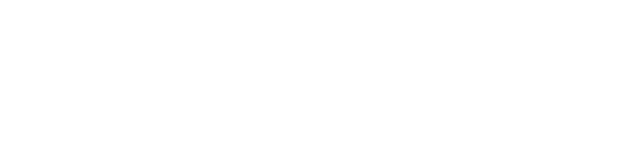
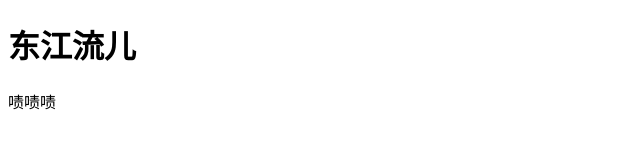
Before and after one commit to macong1963/macong1963.github.io, a plain HTML site: page index.html in a window 1280 px wide. Shown: the whole page, without its empty margins (0-640 px from the left). Drawn offline with Linux system fonts and the light colour scheme.

Commit message:
Update index.html

```diff
--- a/index.html
+++ b/index.html
@@ -1,8 +1,14 @@
+
 <!DOCTYPE html>
 <html>
+<head>
+<meta charset="utf-8">
+<title>马琮的博客(https://weibo.com/runntu )</title>
+</head>
+<body>
 
-<head>
-    <meta charset="utf-8">
-    <meta name="viewport" content="width=device-width, initial-scale=1, shrink-to-fit=no">
-    <title>马琮的个人博客</title>
-    <style>
+<h1>东江流儿</h1>
+<p>啧啧啧</p>
+
+</body>
+</html>
```
